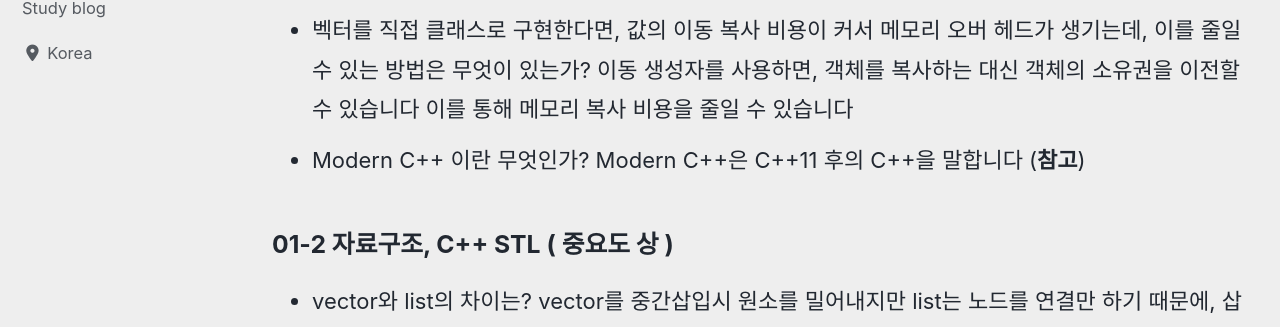
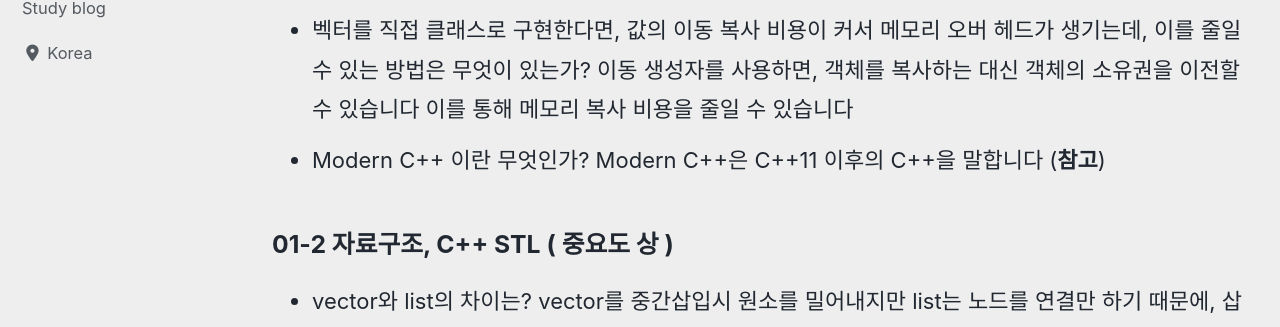
Before and after one commit to devMyeong/devMyeong.github.io, a Jekyll site: the page built from _posts/cs/2022-09-05-블로그-면접준비.md, in a window 1280 px wide and 900 px high, scrolled down 11684 px. Shown: the part 113-440 px from the top of the window. Built offline with Jekyll 4.4.1, drawn with Linux system fonts in a browser that asks for light colours; cached includes are drawn as plain includes; nearby versions of some CDN libraries; some web fonts are replaced; comment, search, counter and statistics services are not loaded.

Commit message:
Chore : 살짝 수정

```diff
--- a/_posts/cs/2022-09-05-블로그-면접준비.md
+++ b/_posts/cs/2022-09-05-블로그-면접준비.md
@@ -112,7 +112,7 @@ last_modified_at: 2022-10-30
 - 보편 참조에 대해 설명하면? 보편 참조의 의미는 rvalue 참조이거나 lvalue 참조 중 하나라는 의미이다 ([**참고**](https://pppgod.tistory.com/45))
 - float나 double 자료형을 비교할때 == 연산자를 사용하면 안되는 이유는? float나 double은 값을 도출할 수 있는 수식에 대한 정보를 저장하는 방식인 부동소수점 방식을 사용하기 때문에 범위를 표현할수 있는 연산자를 활용해야 한다 ([**참고**](https://pang2h.tistory.com/184)), ([**참고**](https://pang2h.tistory.com/293))
 - 벡터를 직접 클래스로 구현한다면, 값의 이동 복사 비용이 커서 메모리 오버 헤드가 생기는데, 이를 줄일 수 있는 방법은 무엇이 있는가? 이동 생성자를 사용하면, 객체를 복사하는 대신 객체의 소유권을 이전할 수 있습니다 이를 통해 메모리 복사 비용을 줄일 수 있습니다
-- Modern C++ 이란 무엇인가? Modern C++은 C++11 후의 C++을 말합니다 ([**참고**](https://velog.io/@jacob3015/%EC%A3%BC%EC%9A%94-%EB%AA%A8%EB%8D%98-C-%EB%AC%B8%EB%B2%95))
+- Modern C++ 이란 무엇인가? Modern C++은 C++11 이후의 C++을 말합니다 ([**참고**](https://velog.io/@jacob3015/%EC%A3%BC%EC%9A%94-%EB%AA%A8%EB%8D%98-C-%EB%AC%B8%EB%B2%95))
 
 ### 01-2 자료구조, C++ STL ( 중요도 상 )
 - vector와 list의 차이는? vector를 중간삽입시 원소를 밀어내지만 list는 노드를 연결만 하기 때문에, 삽입 삭제 부분에서 시간복잡도의 우위를 가진다 그리고 vector는 메모리가 연속적이기 때문에 랜덤 접근이 가능하지만 list는 더블링크드리스트로 되어 있어 x[2]와 같은 랜덤 접근이 되지 않는다 즉 검색적인 측면에서는 vector가 우위에 있다 ([**참고**](https://chanheess.tistory.com/154))
```
